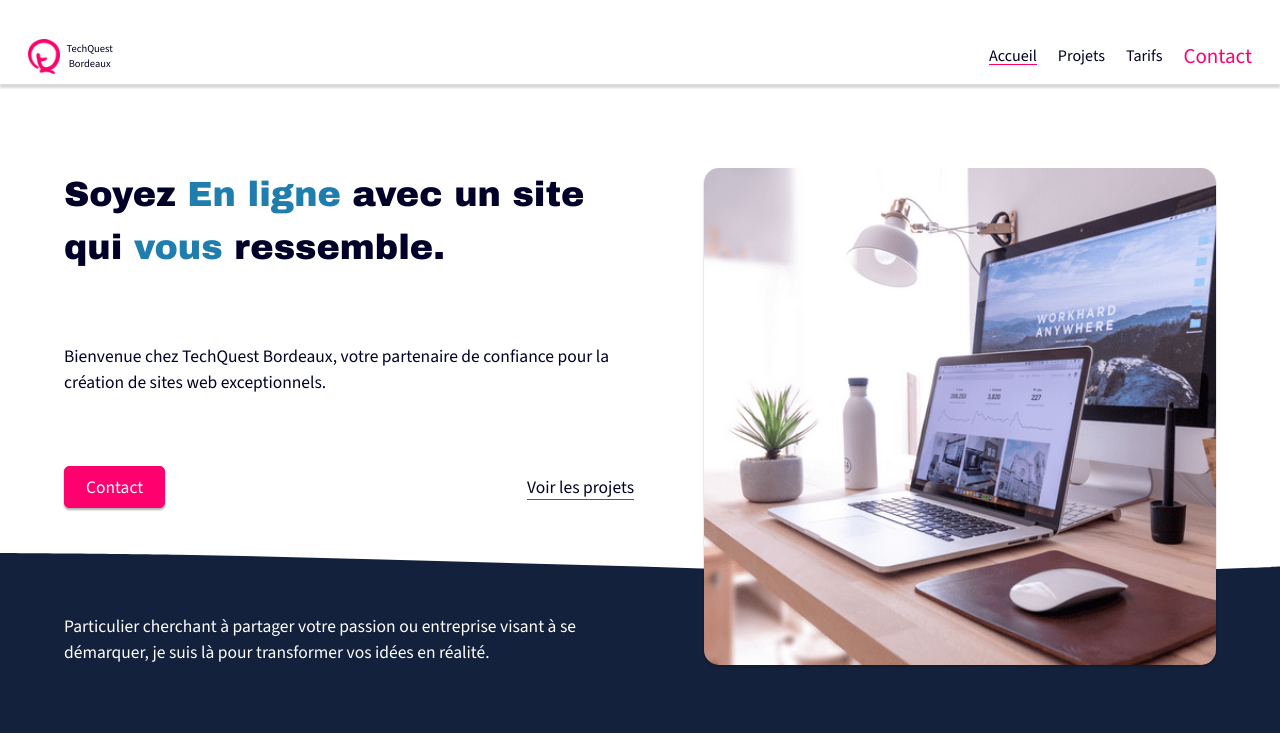
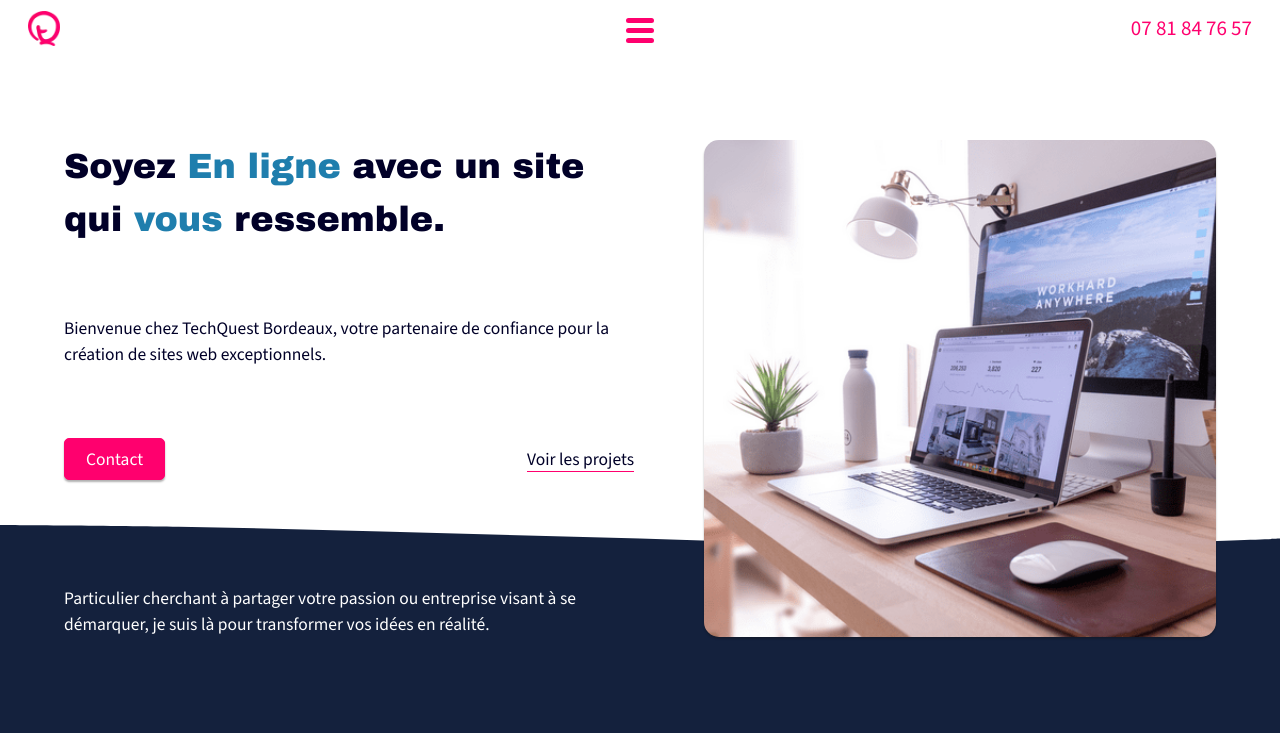
Before and after one commit to maxew33/personnal-website, a Next.js app: page / in a window 1280 px wide. Shown: the top 733 px of the page. Built offline with nearby package versions, Linux system fonts and the light colour scheme.

Commit message:
:lipstick: [header] navigation rebuild

```diff
--- a/components/header/Header.jsx
+++ b/components/header/Header.jsx
@@ -21,7 +21,7 @@ export default function Header() {
         },
         {
             path: '/pricing/',
-            name: 'tarifs',
+            name: 'services',
         },
     ]
 
@@ -54,10 +54,6 @@ export default function Header() {
                         alt="logo de techquest"
                         className={styles.logo}
                     />
-                    <span className={styles.name}>
-                        <span>TechQuest</span>
-                        <span> Bordeaux</span>
-                    </span>
                 </Link>
                 <button
                     onClick={displayNav}
@@ -66,6 +62,16 @@ export default function Header() {
                 >
                     <span></span>
                 </button>
+
+                <a href="tel:0781847657" className={styles.phone}>
+                    07 81 84 76 57
+                </a>
+            </header>
+            <section
+                className={`${styles.navigationWrapper} ${
+                    menuOpen && styles.navigationWrapperOpen
+                }`}
+            >
                 <nav className={styles.navigation}>
                     {paths.map((path, index) => (
                         <Link
@@ -82,19 +88,8 @@ export default function Header() {
                             {path.name}
                         </Link>
                     ))}
-                    <Link
-                        href="/contact/"
-                        aria-label="contact"
-                        className={styles.contact}
-                        aria-current={
-                            pathname === '/contact/' ? 'true' : 'false'
-                        }
-                        onClick={hideNav}
-                    >
-                        contact
-                    </Link>
                 </nav>
-            </header>
+            </section>
         </div>
     )
 }
--- a/components/header/Header.module.css
+++ b/components/header/Header.module.css
@@ -1,15 +1,15 @@
 .headerContainer {
   width: 100%;
-  z-index: 2;
+  z-index: 10;
   position: sticky;
-  margin-top: 2rem;
   top: 0;
   left: 0;
   background: var(--bg);
-  box-shadow: 0px 4px 2px 0 var(--grey);
 }
 
 .header {
+  position: relative;
+  z-index: 10;
   width: calc(100% - 4rem);
   display: flex;
   align-items: center;
@@ -17,10 +17,6 @@
   max-width: 1400px;
   padding: 0.75rem 2rem;
   margin: auto;
-}
-.header > * {
-  min-width: 6rem;
-  text-align: center;
 }
 
 .navigation {
@@ -34,37 +30,7 @@
 }
 .navigation a {
   text-decoration: none;
-}
-.navigation a:not(:last-of-type) {
   color: unset;
-}
-
-.contact {
-  padding: 0.75rem 1.5rem;
-  border: 1px solid var(--accent);
-  border-radius: 5px;
-  color: var(--bg);
-  background: var(--accent);
-  transition: background-color 0.25s linear, color 0.25s linear, border-color 0.25s linear;
-  font-weight: 400;
-  font-size: 1.5rem;
-  box-shadow: 0px 2px 2px 0 rgba(17, 17, 17, 0.3333333333);
-  padding: unset;
-  position: relative;
-  color: var(--accent);
-  background: var(--bg);
-  border: none;
-  box-shadow: unset;
-  text-shadow: unset;
-}
-.contact:hover {
-  background: var(--primary);
-  border: 1px solid var(--primary);
-  text-shadow: unset;
-}
-.contact:hover {
-  background: var(--bg);
-  border: none;
 }
 
 .logoLink,
@@ -84,17 +50,13 @@
   object-fit: contain;
 }
 
-.name {
-  display: flex;
-  flex-direction: column;
-  justify-content: space-evenly;
-  height: inherit;
+.phone,
+.link {
+  position: relative;
+  color: var(--accent);
 }
-
-.link, .contact {
-  position: relative;
-}
-.link::after, .contact::after {
+.phone::after,
+.link::after {
   content: "";
   position: absolute;
   bottom: -1px;
@@ -106,17 +68,22 @@
   transition: transform 0.15s linear;
   transform-origin: left;
 }
-.link.active::after, .link:hover::after, .contact.active::after, .contact:hover::after {
+.phone.active::after, .phone:hover::after,
+.link.active::after,
+.link:hover::after {
   transform: scaleX(1);
 }
 
+.phone {
+  font-size: 1.5rem;
+}
+
 .burger {
-  display: none;
   position: absolute;
-  top: 0.75rem;
-  right: 2rem;
-  height: 24px;
-  width: 24px;
+  left: 50%;
+  transform: translate(-50%);
+  height: 2rem;
+  width: 2rem;
   border: none;
   cursor: pointer;
   background: unset;
@@ -125,8 +92,8 @@
   display: inline-block;
   position: absolute;
   left: 0;
-  height: 3px;
-  width: 24px;
+  height: 5px;
+  width: 2rem;
   border-radius: 15px;
   background: var(--accent);
 }
@@ -136,20 +103,53 @@
   left: 0px;
   width: inherit;
   height: inherit;
-  top: -7px;
+  top: -10px;
   background: var(--accent);
   border: none;
   border-radius: 15px;
   transition: transform 0.15s linear;
 }
 .burger span::before {
-  top: 7px;
+  top: 10px;
+}
+
+.menuOpen .burger span {
+  background: transparent;
+}
+.menuOpen .burger span::after {
+  transform: translateY(10px) rotate(-135deg);
+}
+.menuOpen .burger span::before {
+  transform: translateY(-10px) rotate(135deg);
+}
+
+.navigationWrapper {
+  width: 100vw;
+  height: 50vh;
+  position: fixed;
+  top: 0;
+  left: 0;
+  background: var(--grey);
+  clip-path: circle(0% at 50% 1.75rem);
+  transition: clip-path 0.5s ease-in-out;
+  display: grid;
+  grid-template-areas: "navigation contact";
+}
+
+.navigationWrapperOpen {
+  display: grid;
+  clip-path: circle(100% at 50% 1.75rem);
+}
+
+.navigation {
+  color: var(--primary);
+  display: flex;
+  flex-direction: column;
+  font-size: 3.5rem;
+  justify-content: space-evenly;
 }
 
 @media screen and (max-width: 800px) {
-  .burger {
-    display: block;
-  }
   .header {
     width: calc(100% - 4rem);
     display: flex;
@@ -161,18 +161,6 @@
   }
   .header > * {
     min-width: unset;
-  }
-  .menuOpen .burger span {
-    background: transparent;
-  }
-  .menuOpen .burger span::after {
-    transform: translateY(7px) rotate(-135deg);
-  }
-  .menuOpen .burger span::before {
-    transform: translateY(-7px) rotate(135deg);
-  }
-  .menuOpen .navigation {
-    height: 20rem;
   }
   .navigation {
     display: flex;
@@ -189,12 +177,12 @@
     background: var(--bg);
     box-shadow: 0px 4px 2px 0 var(--grey);
   }
-  .navigation .link {
+  .navigation .phone {
     position: relative;
     left: 3rem;
     font-size: 1.5rem;
   }
-  .navigation .link::after {
+  .navigation .phone::after {
     height: 2px;
   }
   .contact,
--- a/components/header/Header.module.scss
+++ b/components/header/Header.module.scss
@@ -2,16 +2,16 @@
 
 .headerContainer {
     width: 100%;
-    z-index: 2;
+    z-index: 10;
     position: sticky;
-    margin-top: 2rem;
     top: 0;
     left: 0;
     background: var(--bg);
-    box-shadow: 0px 4px 2px 0 var(--grey);
 }
 
 .header {
+    position: relative;
+    z-index: 10;
     width: calc(100% - 4rem);
     display: flex;
     align-items: center;
@@ -19,11 +19,6 @@
     max-width: 1400px;
     padding: 0.75rem 2rem;
     margin: auto;
-
-    > * {
-        min-width: 6rem;
-        text-align: center;
-    }
 }
 
 .navigation {
@@ -37,25 +32,7 @@
 
     a {
         text-decoration: none;
-        &:not(:last-of-type) {
-            color: unset;
-        }
-    }
-}
-
-.contact {
-    @include contactUs($size: 1.5rem);
-    padding: unset;
-    position: relative;
-    color: var(--accent);
-    background: var(--bg);
-    // border: 1px solid #0000;
-    border: none;
-    box-shadow: unset;
-    text-shadow: unset;
-    &:hover{
-        background: var(--bg);
-        border: none;
+        color: unset;
     }
 }
 
@@ -76,15 +53,10 @@
     object-fit: contain;
 }
 
-.name {
-    display: flex;
-    flex-direction: column;
-    justify-content: space-evenly;
-    height: inherit;
-}
-
-.link, .contact {
+.phone,
+.link {
     position: relative;
+    color: var(--accent);
     &::after {
         content: '';
         position: absolute;
@@ -97,7 +69,6 @@
         transition: transform 0.15s linear;
         transform-origin: left;
     }
-
     &.active,
     &:hover {
         &::after {
@@ -106,13 +77,16 @@
     }
 }
 
+.phone{
+    font-size: 1.5rem;
+}
+
 .burger {
-    display: none;
     position: absolute;
-    top: 0.75rem;
-    right: 2rem;
-    height: 24px;
-    width: 24px;
+    left: 50%;
+    transform: translate(-50%);
+    height: 2rem;
+    width: 2rem;
     border: none;
     cursor: pointer;
     background: unset;
@@ -121,8 +95,8 @@
         display: inline-block;
         position: absolute;
         left: 0;
-        height: 3px;
-        width: 24px;
+        height: 5px;
+        width: 2rem;
         border-radius: 15px;
         background: var(--accent);
         &::after,
@@ -132,7 +106,7 @@
             left: 0px;
             width: inherit;
             height: inherit;
-            top: -7px;
+            top: -10px;
             background: var(--accent);
             border: none;
             border-radius: 15px;
@@ -140,16 +114,54 @@
         }
 
         &::before {
-            top: 7px;
+            top: 10px;
         }
     }
 }
 
+.menuOpen {
+    .burger {
+        span {
+            background: transparent;
+
+            &::after {
+                transform: translateY(10px) rotate(-135deg);
+            }
+            &::before {
+                transform: translateY(-10px) rotate(135deg);
+            }
+        }
+    }
+}
+
+.navigationWrapper{
+    // display: none;
+    width: 100vw;
+    height: 50vh;
+    position: fixed;
+    top: 0;
+    left: 0;
+    background: var(--grey);
+    clip-path: circle(0% at 50% 1.75rem);
+    transition: clip-path .5s ease-in-out;
+    display: grid;
+    grid-template-areas: 'navigation contact';
+}
+
+.navigationWrapperOpen{
+    display: grid;
+    clip-path: circle(100% at 50% 1.75rem);
+}
+
+.navigation{
+    color: var(--primary);
+    display: flex;
+    flex-direction: column;
+    font-size: 3.5rem;
+    justify-content: space-evenly;
+}
+
 @media screen and (max-width: 800px) {
-    .burger {
-        display: block;
-    }
-
     .header {
         width: calc(100% - 4rem);
         display: flex;
@@ -161,24 +173,6 @@
 
         > * {
             min-width: unset;
-        }
-    }
-
-    .menuOpen {
-        .burger {
-            span {
-                background: transparent;
-
-                &::after {
-                    transform: translateY(7px) rotate(-135deg);
-                }
-                &::before {
-                    transform: translateY(-7px) rotate(135deg);
-                }
-            }
-        }
-        .navigation {
-            height: 20rem;
         }
     }
 
@@ -197,7 +191,7 @@
         background: var(--bg);
         box-shadow: 0px 4px 2px 0 var(--grey);
 
-        & .link {
+        & .phone {
             position: relative;
             left: 3rem;
             font-size: 1.5rem;
```
